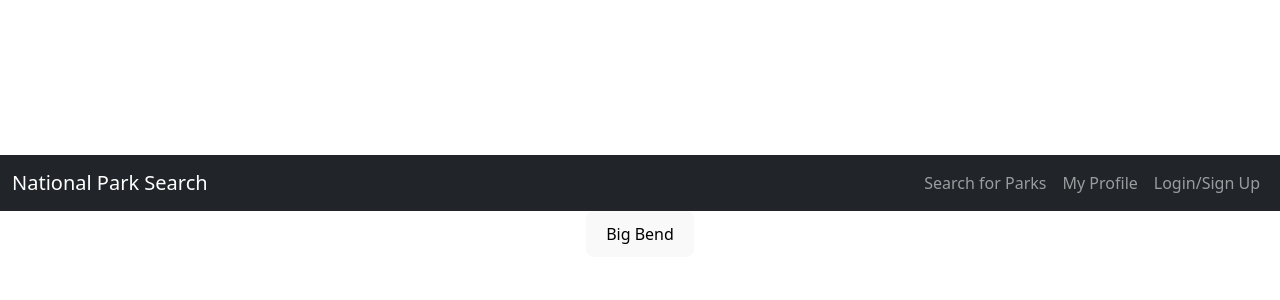
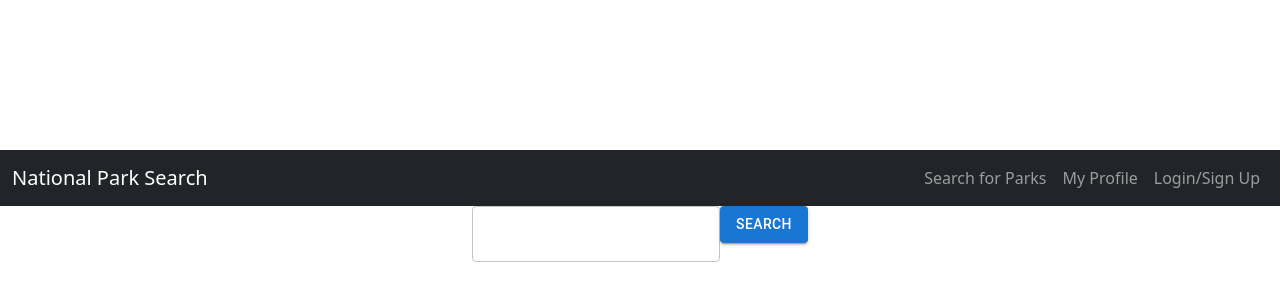
Before and after one commit to lucschwalm/parkit, a React (Vite) app in the folder client/: page /search in a window 1280 px wide. Shown: the part 194-494 px from the top of the page. Built offline with nearby package versions, Linux system fonts and the light colour scheme.

Commit message:
Added searchbar to parksearch

```diff
--- a/client/src/pages/ParkSearch.jsx
+++ b/client/src/pages/ParkSearch.jsx
@@ -1,49 +1,46 @@
+import { useState } from "react";
 import { searchParks } from "../utils/API";
+import Button from "@mui/material/Button";
+import TextField from "@mui/material/TextField";
+import { Card, Col, Row } from "react-bootstrap";
 
-const handleSubmit = async () => {
-  const parks = await searchParks("Big Bend", import.meta.env.VITE_PARK_API_KEY);
-  for(let i=0; i<parks.total; i++) {
-    let name = parks.data[i].fullName;
-    console.log(name);
-  }
-}
 
 const ParkSearch = () => {
+  const [searchTerm, setSearchTerm] = useState('');
+  const [searchedParks, setSearchedParks] = useState([]);
+
+  const handleSubmit = async (query) => {
+    const parks = await searchParks(query, import.meta.env.VITE_PARK_API_KEY);
+    setSearchedParks(parks.data);
+    for(let i=0; i<parks.total; i++) {
+      let name = parks.data[i].fullName;
+      console.log(name);
+    }
+  }
+
   return(
       <div>
-        <button onClick={handleSubmit}>Big Bend</button>
+        <TextField onChange={(event) => setSearchTerm(event.target.value)} id="outlined-basic" variant="outlined" />
+        <Button variant="contained" onClick={() => handleSubmit(searchTerm)}>Search</Button>
+        <Row>
+          {searchedParks.map((park, index) => {
+            return (
+              <Col key={index}>
+                <Card>
+                  {park.images[0] ? (
+                    <Card.Img src={park.images[0].url} />
+                  ) : null}
+                  <Card.Body>
+                    <Card.Title>{park.fullName}</Card.Title>
+                    <Button variant="contained">Learn More</Button>
+                  </Card.Body>
+                </Card>
+              </Col>
+            )
+          })}
+        </Row>
       </div>
   )
 }
 
 export default ParkSearch;
-
-// import React from 'react';
-// import { Link } from 'react-router-dom';
-// import { useQuery } from '@apollo/client';
-// import { QUERY_PARKS } from '../utils/queries';
-
-// function ParkList() {
-//   const { loading, data } = useQuery(QUERY_PARKS);
-
-//   if (loading) {
-//     return <div>Loading...</div>;
-//   }
-
-//   const parks = data.parks;
-
-//   return (
-//     <div className="container my-1">
-//       <Link to="/">← Back to Home</Link>
-
-//       <h2>National Parks</h2>
-//       {parks.map((park) => (
-//         <div key={park._id} className="my-2">
-//           <h3>{park.name}</h3>
-//         </div>
-//       ))}
-//     </div>
-//   );
-// }
-
-// export default ParkList;
--- a/client/src/pages/Profile.jsx
+++ b/client/src/pages/Profile.jsx
@@ -1,4 +1,3 @@
-import React from 'react';
 import { Card, Container, Row, Col } from 'react-bootstrap';
 
 import { useQuery } from '@apollo/client';
```
